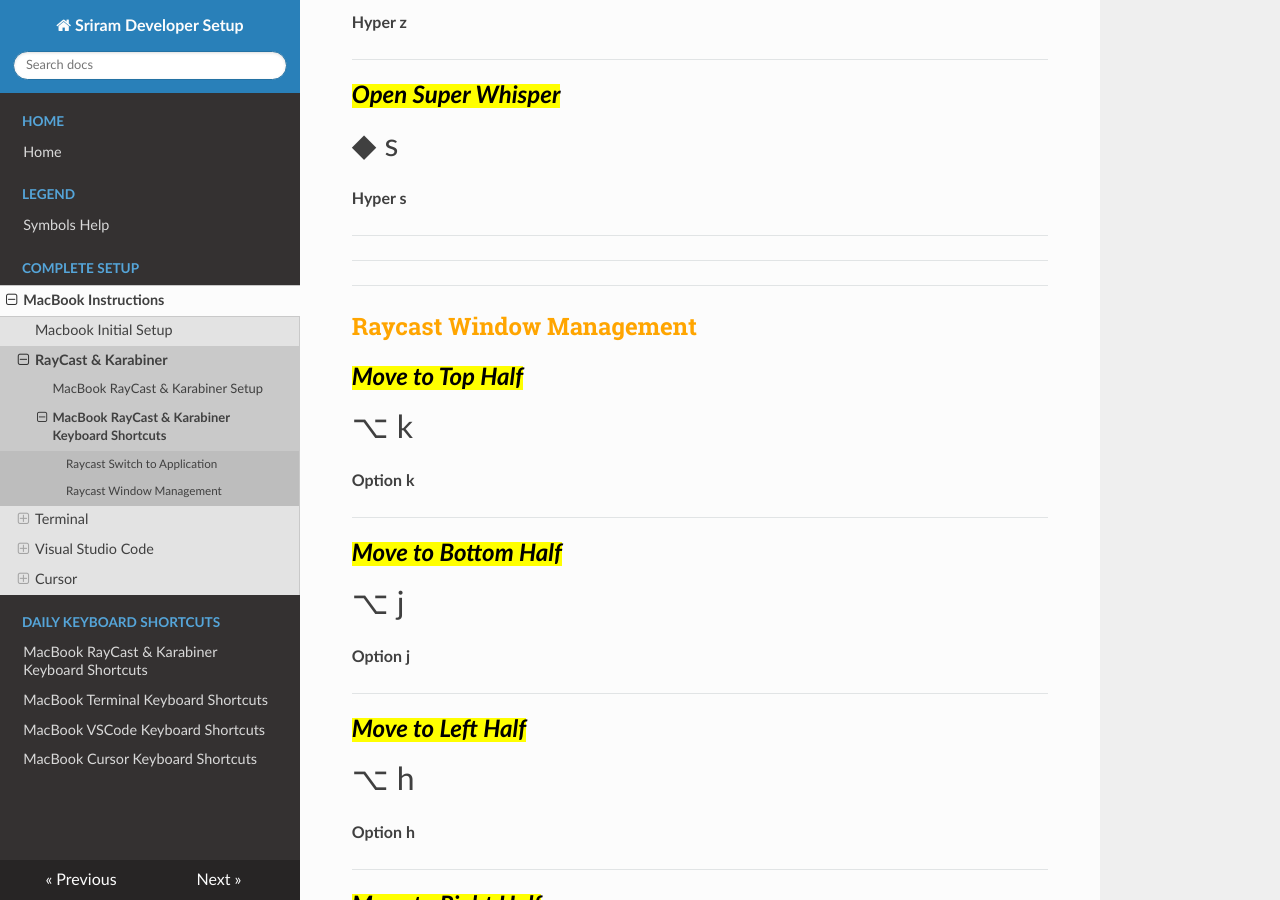
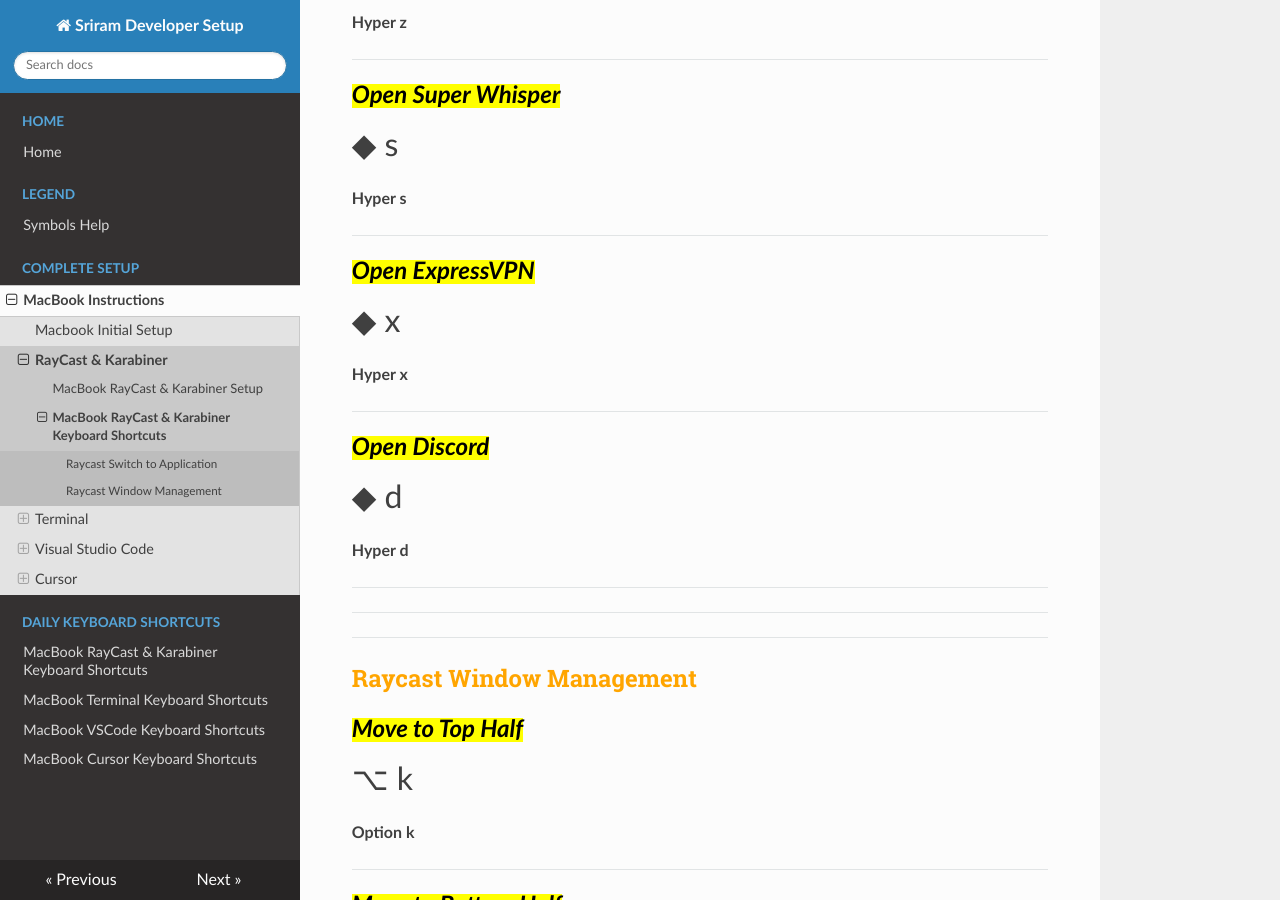
Before and after one commit to Sriram-Kilambi/sriramk-dev-setup, an MkDocs documentation site: the page built from docs/macbook/RayCast and Karabiner/keyboard-shortcuts.md, in a window 1280 px wide and 900 px high, scrolled down 2348 px. Built offline with MkDocs 1.6.1, drawn with Linux system fonts in a browser that asks for light colours; nearby versions of some CDN libraries.

Commit message:
Updated Raycast settings

```diff
--- a/docs/macbook/RayCast and Karabiner/keyboard-shortcuts.md
+++ b/docs/macbook/RayCast and Karabiner/keyboard-shortcuts.md
@@ -110,6 +110,22 @@
 
 ---
 
+<font size="5"><mark>Open ExpressVPN</mark></font>
+
+<font size="6">◆ x</font>
+
+**Hyper x**
+
+---
+
+<font size="5"><mark>Open Discord</mark></font>
+
+<font size="6">◆ d</font>
+
+**Hyper d**
+
+---
+
 ---
 
 ---
```
Also changed, not shown: docs/macbook/RayCast and Karabiner/raycast.md (+6 -2 lines), site/macbook/Cursor/keybindings/index.html, site/macbook/Cursor/settings/index.html, site/macbook/RayCast and Karabiner/keyboard-shortcuts/index.html, site/macbook/RayCast and Karabiner/raycast/index.html, site/search/search_index.json, 1 other file.
